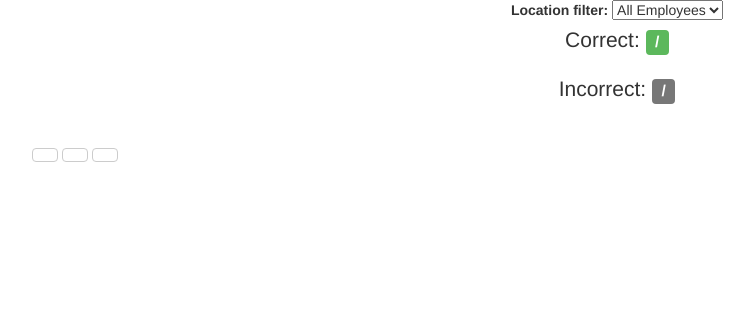
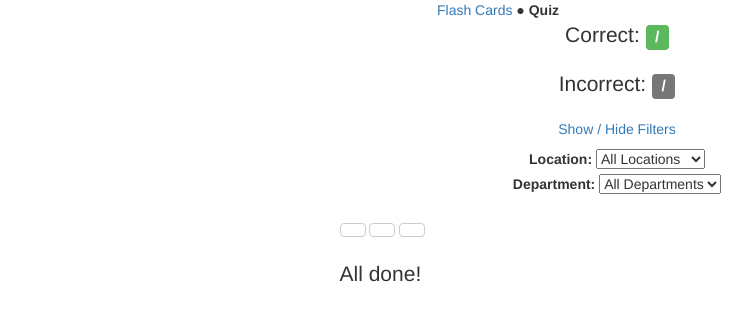
Before and after one commit to jc4p/stack-quiz, a Django app: page /quiz/ in a window 1280 px wide. Shown: the top 321 px of the page, without its empty margins (23-777 px from the left). Run offline with Django 3.2, Linux system fonts and the light colour scheme; some libraries are stand-ins or nearby versions.

Commit message:
Styles should match.

```diff
--- a/quiz/views.py
+++ b/quiz/views.py
@@ -37,7 +37,7 @@
     for emp in emps:
         # Required fields
         employee = {'name': emp['fullName1'], 'photo': emp['photoUrl'], 'position': emp['jobTitle'],
-                    'location': emp['location'], 'gender': emp['gender']}
+                    'location': emp['location'], 'gender': emp['gender'], 'department': emp['division']}
         # If they have a nickname, add it in.
         if emp['nickname']:
             employee['nickname'] = emp['nickname']
--- a/templates/home.html
+++ b/templates/home.html
@@ -8,6 +8,12 @@
 </head>
 <body>
     <div class="container">
+        <div class="row header-row">
+            <div class="col-md-4 col-md-offset-4">
+                <span><strong>Flash Cards</strong></span> ●
+                <span><a href="/quiz">Quiz</a></span>
+            </div>
+        </div>
         <div class="row header-row">
             <div class="col-md-6 col-md-offset-3">
                 <label id="select-drilldown-label" for="select-drilldown">Location filter:</label>
--- a/templates/quiz.html
+++ b/templates/quiz.html
@@ -9,32 +9,67 @@
 <body>
     <div class="container">
         <div class="row header-row">
+            <div class="col-md-4 col-md-offset-4">
+                <span><a href="/">Flash Cards</a></span> ●
+                <span><strong>Quiz</strong></span>
+            </div>
+        </div>
+        <div class="row header-row">
             <div class="header-div" style="text-align: center;">
-                <label id="select-drilldown-label" for="select-drilldown">Location filter:</label>
-                <select id="select-drilldown">
-                    <option value="all">All Employees</option>
+                <div class="ticker-container">
+                    <p class="lead">Correct: <span class="label label-success"><span class="success-amount"></span>/<span class="total-amount"></span></span></p>
+                    <p class="lead">Incorrect:  <span class="label label-default"><span class="failure-amount"></span>/<span class="total-amount"></span></span></p>
+                </div>
+            </div>
+        </div>
+        <div class="row filter-row">
+            <div class="col-md-4 col-md-offset-4" style="text-align: center;">
+                <p><a href="#" id="filters-toggle">Show / Hide Filters</a></p>
+                <div id="filters-container">
+                    <label id="filter-drilldown-label" for="location-drilldown">Location:</label>
+                    <select id="location-drilldown">
+                        <option value="all">All Locations</option>
                         <option value="New York">New York, NY</option>
                         <option value="London">London, UK</option>
                         <option value="Denver">Denver, CO</option>
                         <option>Remote</option>
                     </select>
-            <div class="ticker-container">
-                <p class="lead">Correct: <span class="label label-success"><span class="success-amount"></span>/<span class="total-amount"></span></span></p>
-                <p class="lead">Incorrect:  <span class="label label-default"><span class="failure-amount"></span>/<span class="total-amount"></span></span></p>
+                    <br />
+                    <label id="department-drilldown-label" for="department-drilldown">Department:</label>
+                    <select id="department-drilldown">
+                        <option value="all">All Departments</option>
+                        <option value="Product">Product Sales</option>
+                        <option value="Dev">Dev</option>
+                        <option value="Operations">Operations</option>
+                        <option value="Community">Community</option>
+                        <option value="Executive">Executive</option>
+                    </select>
                 </div>
             </div>
-            <div id="response-success" class="alert alert-success" style="display: none;"><strong>Correct!</strong></div>
-            <div id="response-failure" class="alert" style="display: none;">Incorrect!<br>It was <strong><span class="correct-response"></span></strong></div>
         </div>
         <div class="row main-row">
+            <div class="card-container col-md-6 col-md-offset-3">
+                <div class="card">
+                    <div class="face front">
                         <div class="image-container">
-                <img id="employee-photo" class="img-rounded" />
+                            <img id="employee-photo-front" />
                         </div>
 
                         <div class="options-container">
                             <button id="option-a" data-index="0" type="button" class="btn btn-default"></button>
                             <button id="option-b" data-index="1" type="button" class="btn btn-default"></button>
                             <button id="option-c" data-index="2" type="button" class="btn btn-default"></button>
+                        </div>
+                    </div>
+                    <div class="face back">
+                        <p id="employee-name" class="lead"></p>
+                        <p id="employee-description"></p>
+                    </div>
+                </div>
+            </div>
+            <div id="end-container" class="col-md-6 col-md-offset-3">
+                <p class="lead">All done!</p>
+                <p id="summary"></p>
             </div>
         </div>
     </div>
```
Also changed, not shown: 2 other files. Lines whose indentation alone changed are shown as unchanged.
